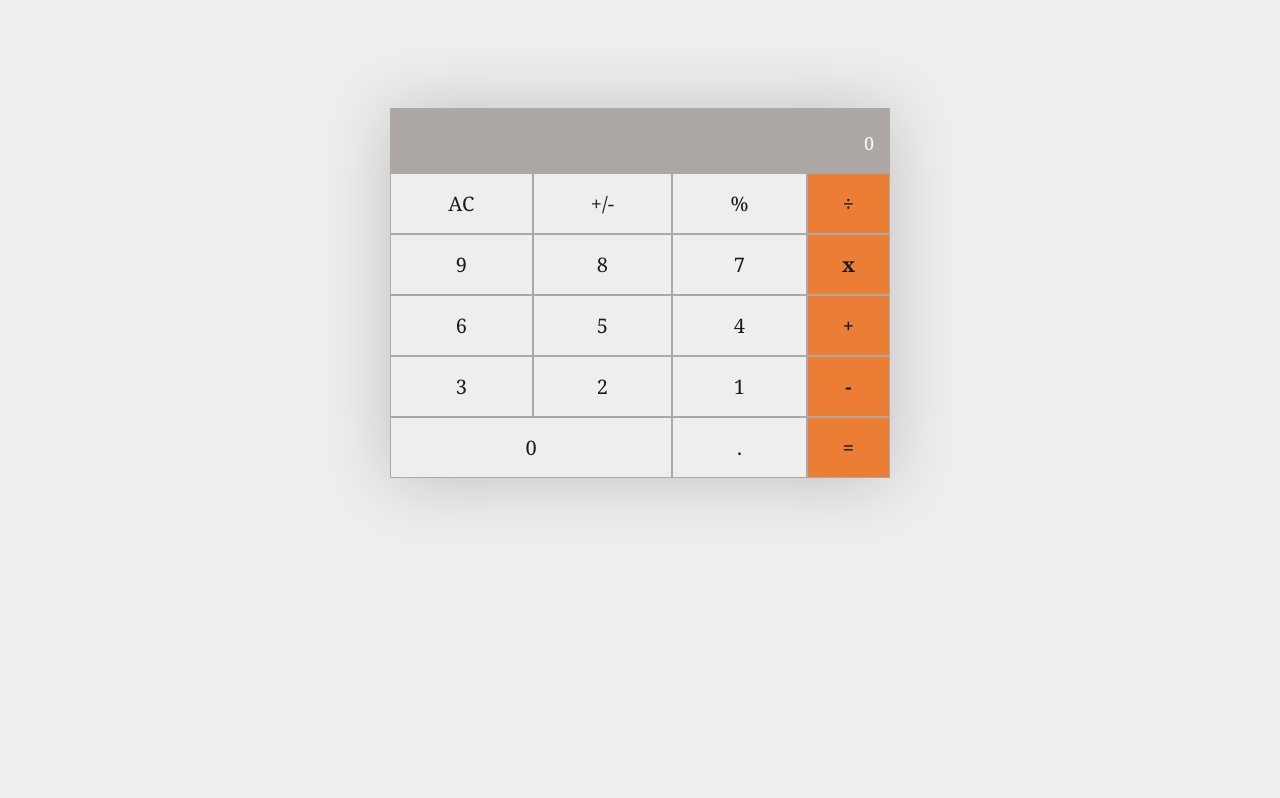
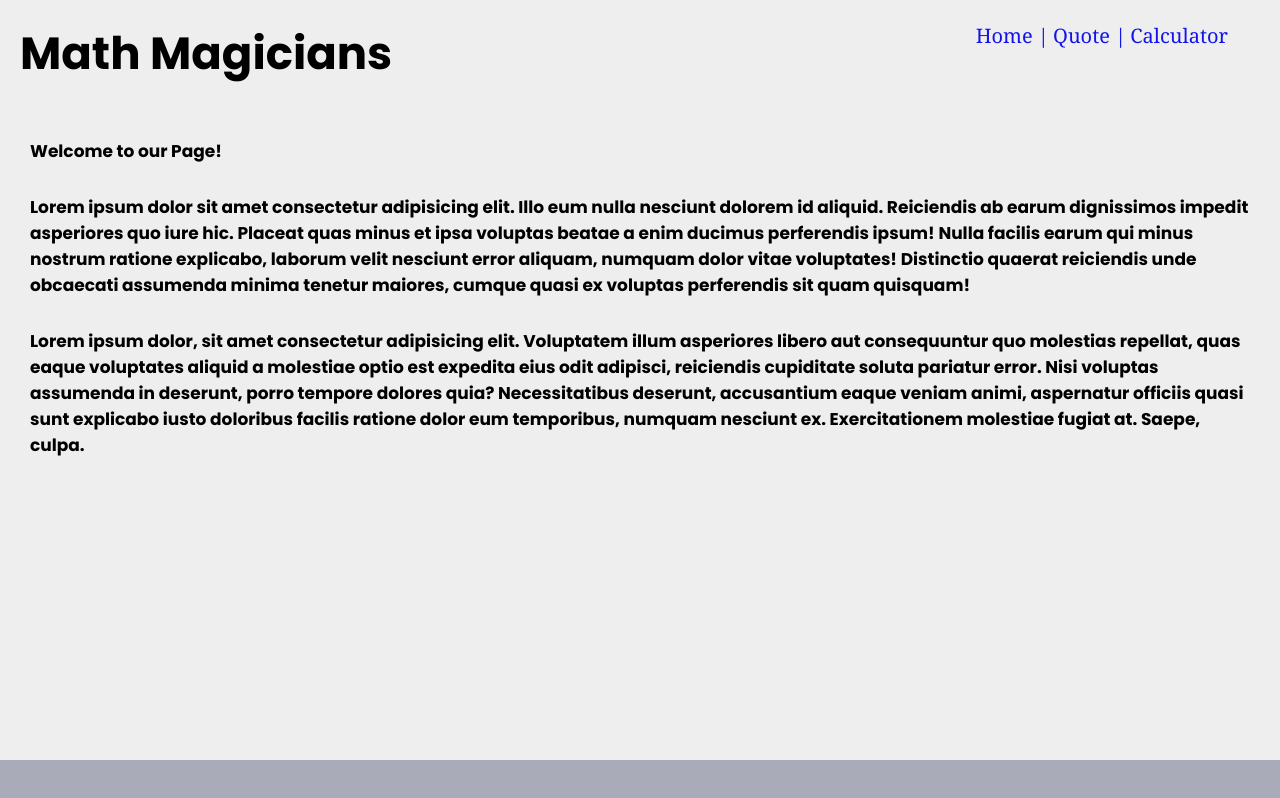
Before and after one commit to Anny85-code/mathmagicianfullwebsite, a React (Create React App) app: page / in a window 1280 px wide. Built offline with nearby package versions, Linux system fonts and the light colour scheme.

Commit message:
Adding router component

```diff
--- a/src/App.js
+++ b/src/App.js
@@ -1,11 +1,22 @@
 import React from 'react';
-import Calculator from './Component/Calculator';
+import { Routes, Route } from 'react-router-dom';
+import Calculator from './Pages/Calculator';
+import Quote from './Pages/Quote';
+import Home from './Pages/Home';
+import Navbar from './Component/Navbar';
+import Footer from './Component/Footer';
+
 import './index.css';
 
 const App = () => (
   <div className="App">
-    <Calculator />
+    <Navbar />
+    <Routes>
+      <Route path="/" exact element={<Home />} />
+      <Route path="/quote" element={<Quote />} />
+      <Route path="/calculator" element={<Calculator />} />
+    </Routes>
+    <Footer />
   </div>
 );
-
 export default App;
--- /dev/null
+++ b/src/Component/Footer.js
@@ -0,0 +1,5 @@
+import React from 'react';
+
+const Footer = () => <footer />;
+
+export default Footer;
--- /dev/null
+++ b/src/Component/Navbar.js
@@ -0,0 +1,21 @@
+import React from 'react';
+import { Link } from 'react-router-dom';
+
+const Navbar = () => (
+  <nav className="nav-bar">
+    <h1 className="math-text">Math Magicians</h1>
+    <ul className="nav-ul">
+      <li>
+        <Link to="./">Home |</Link>
+      </li>
+      <li>
+        <Link to="./quote">Quote |</Link>
+      </li>
+      <li>
+        <Link to="./calculator">Calculator</Link>
+      </li>
+    </ul>
+  </nav>
+);
+
+export default Navbar;
--- a/src/Component/Calculator.js
+++ b/src/Pages/Calculator.js
@@ -28,7 +28,8 @@ const Calculator = () => {
   };
 
   return (
-    <div className="App">
+    <div className="cal-app">
+      <h2>Lets do some math!</h2>
       <div className="calculator">
         <div className="display">
           <span>{result.trim() ? result : 0}</span>
--- /dev/null
+++ b/src/Pages/Home.js
@@ -0,0 +1,28 @@
+import React from 'react';
+
+const Home = () => (
+  <div className="home">
+    <p className="home-text">Welcome to our Page!</p>
+    <p className="home-text">
+      Lorem ipsum dolor sit amet consectetur adipisicing elit. Illo eum nulla
+      nesciunt dolorem id aliquid. Reiciendis ab earum dignissimos impedit
+      asperiores quo iure hic. Placeat quas minus et ipsa voluptas beatae a enim
+      ducimus perferendis ipsum! Nulla facilis earum qui minus nostrum ratione
+      explicabo, laborum velit nesciunt error aliquam, numquam dolor vitae
+      voluptates! Distinctio quaerat reiciendis unde obcaecati assumenda minima
+      tenetur maiores, cumque quasi ex voluptas perferendis sit quam quisquam!
+    </p>
+    <p className="home-text">
+      Lorem ipsum dolor, sit amet consectetur adipisicing elit. Voluptatem illum
+      asperiores libero aut consequuntur quo molestias repellat, quas eaque
+      voluptates aliquid a molestiae optio est expedita eius odit adipisci,
+      reiciendis cupiditate soluta pariatur error. Nisi voluptas assumenda in
+      deserunt, porro tempore dolores quia? Necessitatibus deserunt, accusantium
+      eaque veniam animi, aspernatur officiis quasi sunt explicabo iusto
+      doloribus facilis ratione dolor eum temporibus, numquam nesciunt ex.
+      Exercitationem molestiae fugiat at. Saepe, culpa.
+    </p>
+  </div>
+);
+
+export default Home;
--- /dev/null
+++ b/src/Pages/Quote.js
@@ -0,0 +1,12 @@
+import React from 'react';
+
+const Quote = () => (
+  <div className="quote-div">
+    <p className="home-text">
+      Mathematics is not about number, equations, computations or algorithms: It
+      is about understanding- William paul Thurston
+    </p>
+  </div>
+);
+
+export default Quote;
--- a/src/index.css
+++ b/src/index.css
@@ -1,3 +1,4 @@
+@import url('https://fonts.googleapis.com/css2?family=Poppins:wght@700&display=swap');
 :root {
   --primary: #eb7d34;
   --secondary: #ada7a6;
@@ -9,14 +10,57 @@
   padding: 0;
   box-sizing: border-box;
   font-family: Cambria, Cochin, Georgia, Times, 'Times New Roman', serif;
+  margin: 0;
 }
 
 body {
   background-color: var(--light);
+  position: relative;
 }
 
-.App {
-  padding: 50px;
+.math-text {
+  font-size: 45px;
+  font-family: 'Poppins', sans-serif;
+}
+
+.nav-bar {
+  display: flex;
+  justify-content: space-between;
+  padding: 20px;
+  font-size: larger;
+}
+
+.nav-ul {
+  display: flex;
+  list-style-type: none;
+  font-size: 20px;
+  margin-right: 30px;
+  color: rgb(19, 19, 235);
+}
+
+.nav-ul li {
+  margin: 2px;
+}
+
+a:-webkit-any-link {
+  text-decoration: none;
+  color: inherit;
+}
+
+.home {
+  padding: 30px;
+}
+
+.home-text {
+  margin-bottom: 30px;
+  font-size: 17px;
+  font-family: 'Poppins', sans-serif;
+}
+
+.cal-app {
+  display: flex;
+  justify-content: space-between;
+  padding: 30px;
 }
 
 .calculator {
@@ -25,9 +69,14 @@ body {
   background-color: #fff;
   overflow: hidden;
   box-shadow: 0 2px 64px rgba(0, 0, 0, 0.2);
-  margin: auto auto;
+  margin: 90px 10px;
 }
 
+.quote-div {
+  width: 600px;
+  text-align: center;
+  margin: 200px auto 100px auto;
+}
 .display {
   padding: 16px;
   text-align: right;
@@ -91,3 +140,17 @@ button:hover {
   display: flex;
   flex-direction: row;
 }
+
+footer {
+  position: fixed;
+  bottom: 0;
+  width: 100%;
+  height: 40px;
+  font-size: 30px;
+  color: rgb(2, 28, 43);
+  background-color: #aaabb8;
+  font-weight: bold;
+  padding: 10px 0 10px 0;
+  text-align: center;
+  font-family: 'Nanum Pen Script', sans-serif;
+}
--- a/src/index.js
+++ b/src/index.js
@@ -1,12 +1,15 @@
 import React from 'react';
 import ReactDOM from 'react-dom';
 import './index.css';
+import { HashRouter as Router } from 'react-router-dom';
 import App from './App';
 import reportWebVitals from './reportWebVitals';
 
 ReactDOM.render(
   <React.StrictMode>
-    <App />
+    <Router>
+      <App />
+    </Router>
   </React.StrictMode>,
   document.getElementById('root'),
 );
```
Also changed, not shown: package.json (+6 -1 lines), 2 other files (tests, documents, lock files or other folders).
